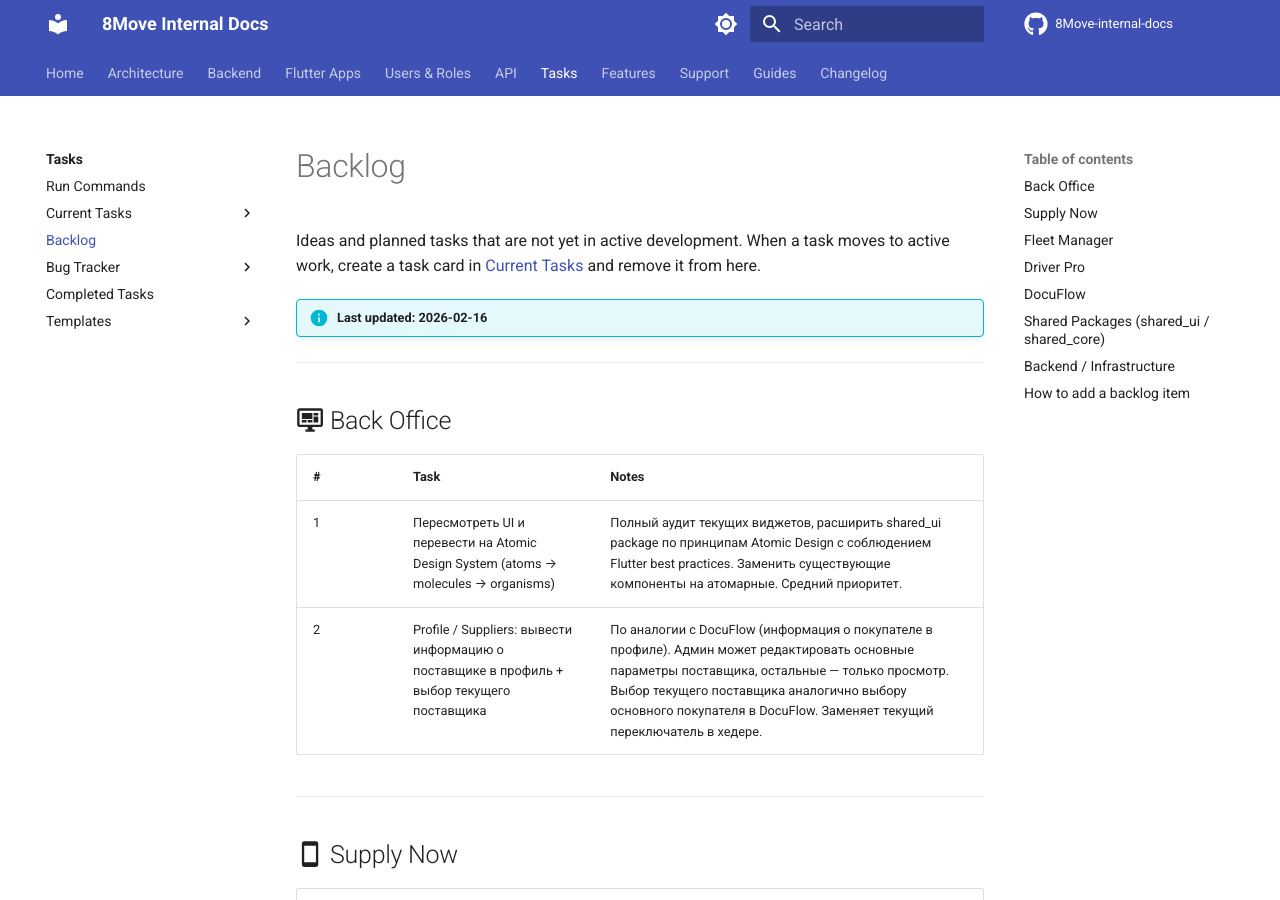
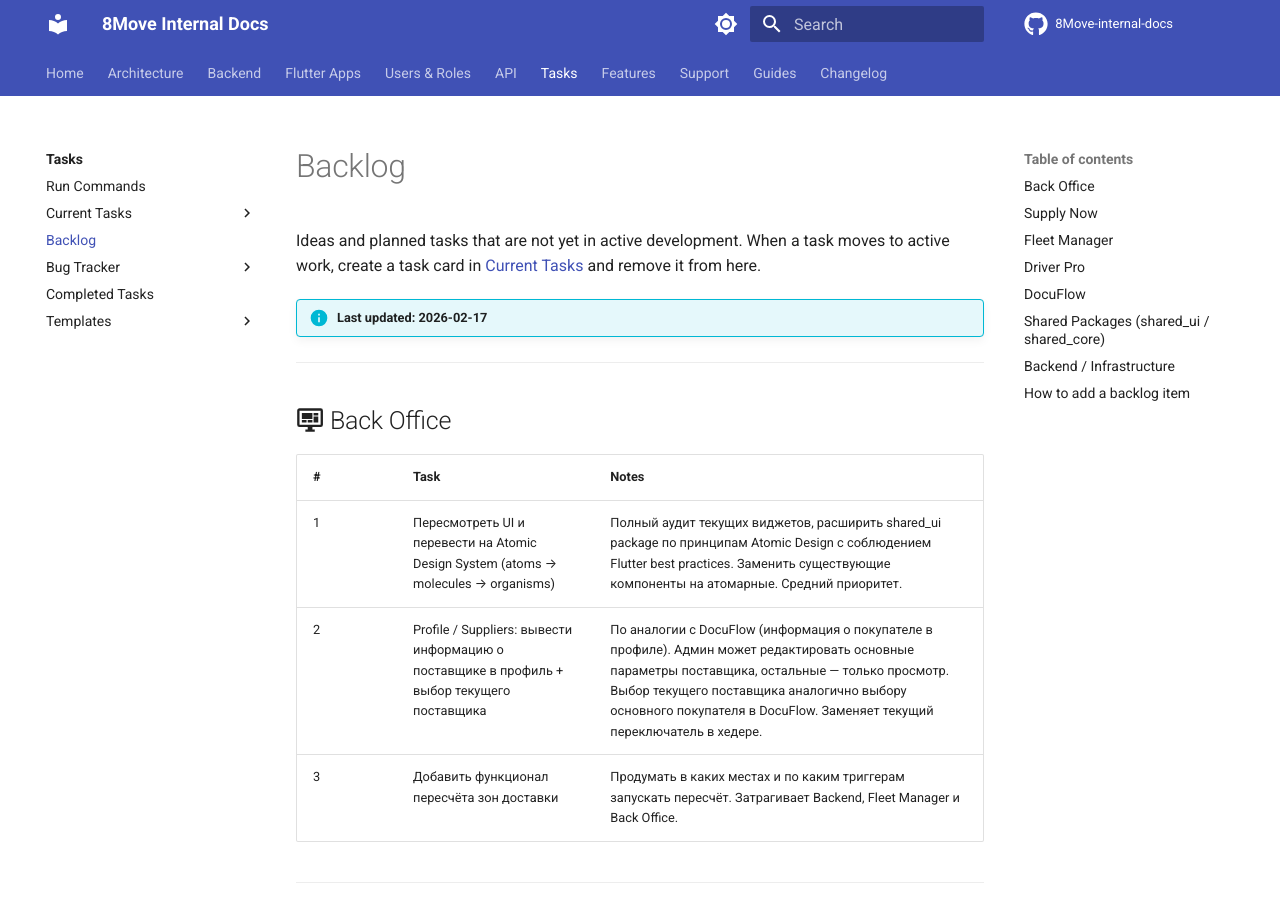
Before and after one commit to MaxShytov/8Move-internal-docs, an MkDocs documentation site: the page built from docs/tasks/backlog.md, in a window 1280 px wide and 900 px high. Built offline with MkDocs 1.6.1 and Material for MkDocs 9.7.7, drawn with Linux system fonts in a browser that asks for light colours; comment, search, counter and statistics services are not loaded.

Commit message:
backlog: add delivery zones recalculation to Back Office
Co-Authored-By: Claude Opus 4.6 <noreply@anthropic.com>

```diff
--- a/docs/tasks/backlog.md
+++ b/docs/tasks/backlog.md
@@ -2,7 +2,7 @@
 
 Ideas and planned tasks that are not yet in active development. When a task moves to active work, create a task card in [Current Tasks](current/index.md) and remove it from here.
 
-!!! info "Last updated: 2026-02-16"
+!!! info "Last updated: 2026-02-17"
 
 
 ---
@@ -13,6 +13,7 @@ Ideas and planned tasks that are not yet in active development. When a task move
 |---|------|-------|
 | 1 | Пересмотреть UI и перевести на Atomic Design System (atoms → molecules → organisms) | Полный аудит текущих виджетов, расширить shared_ui package по принципам Atomic Design с соблюдением Flutter best practices. Заменить существующие компоненты на атомарные. Средний приоритет. |
 | 2 | Profile / Suppliers: вывести информацию о поставщике в профиль + выбор текущего поставщика | По аналогии с DocuFlow (информация о покупателе в профиле). Админ может редактировать основные параметры поставщика, остальные — только просмотр. Выбор текущего поставщика аналогично выбору основного покупателя в DocuFlow. Заменяет текущий переключатель в хедере. |
+| 3 | Добавить функционал пересчёта зон доставки | Продумать в каких местах и по каким триггерам запускать пересчёт. Затрагивает Backend, Fleet Manager и Back Office. |
 
 ---
 
```
